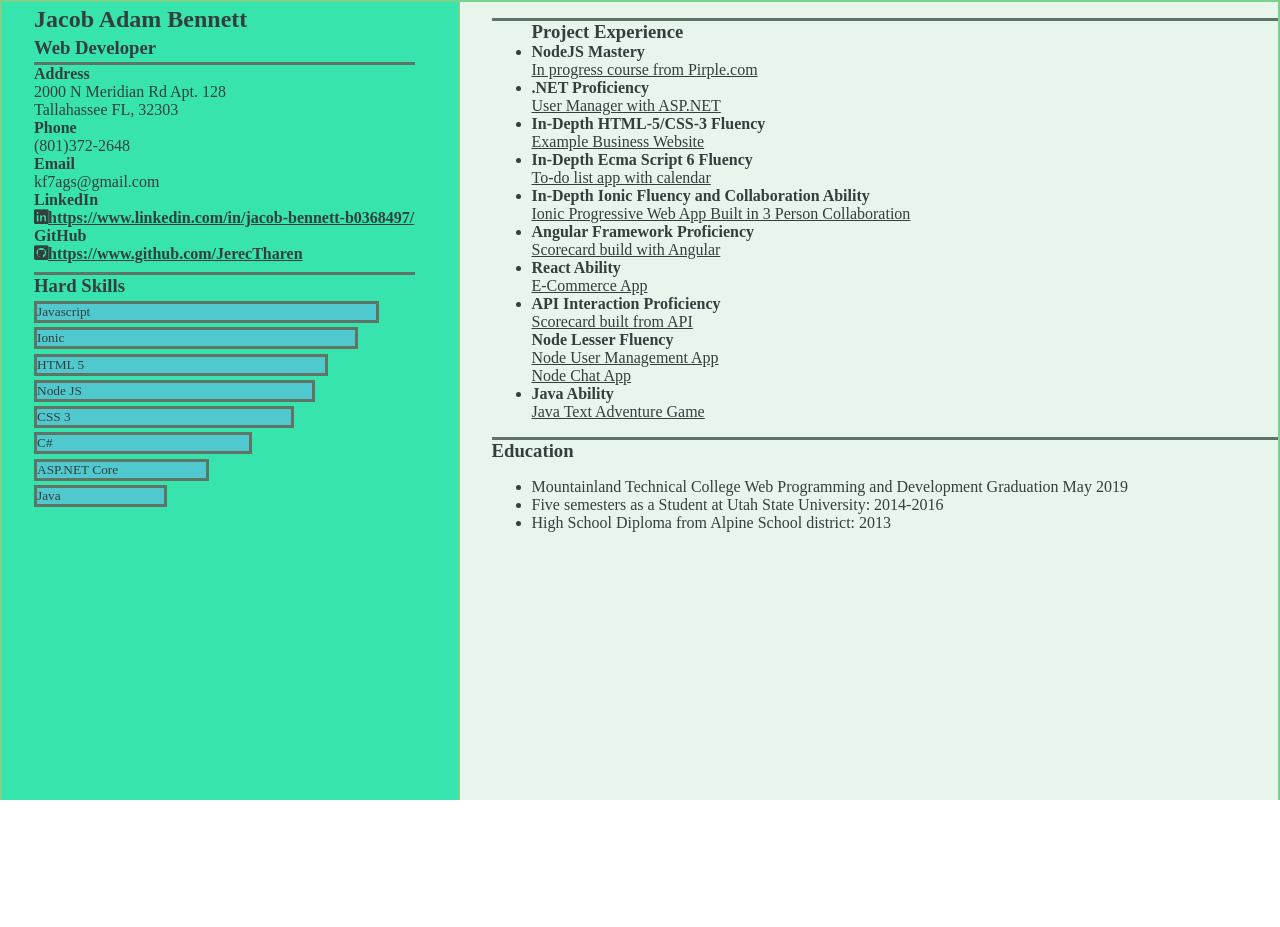
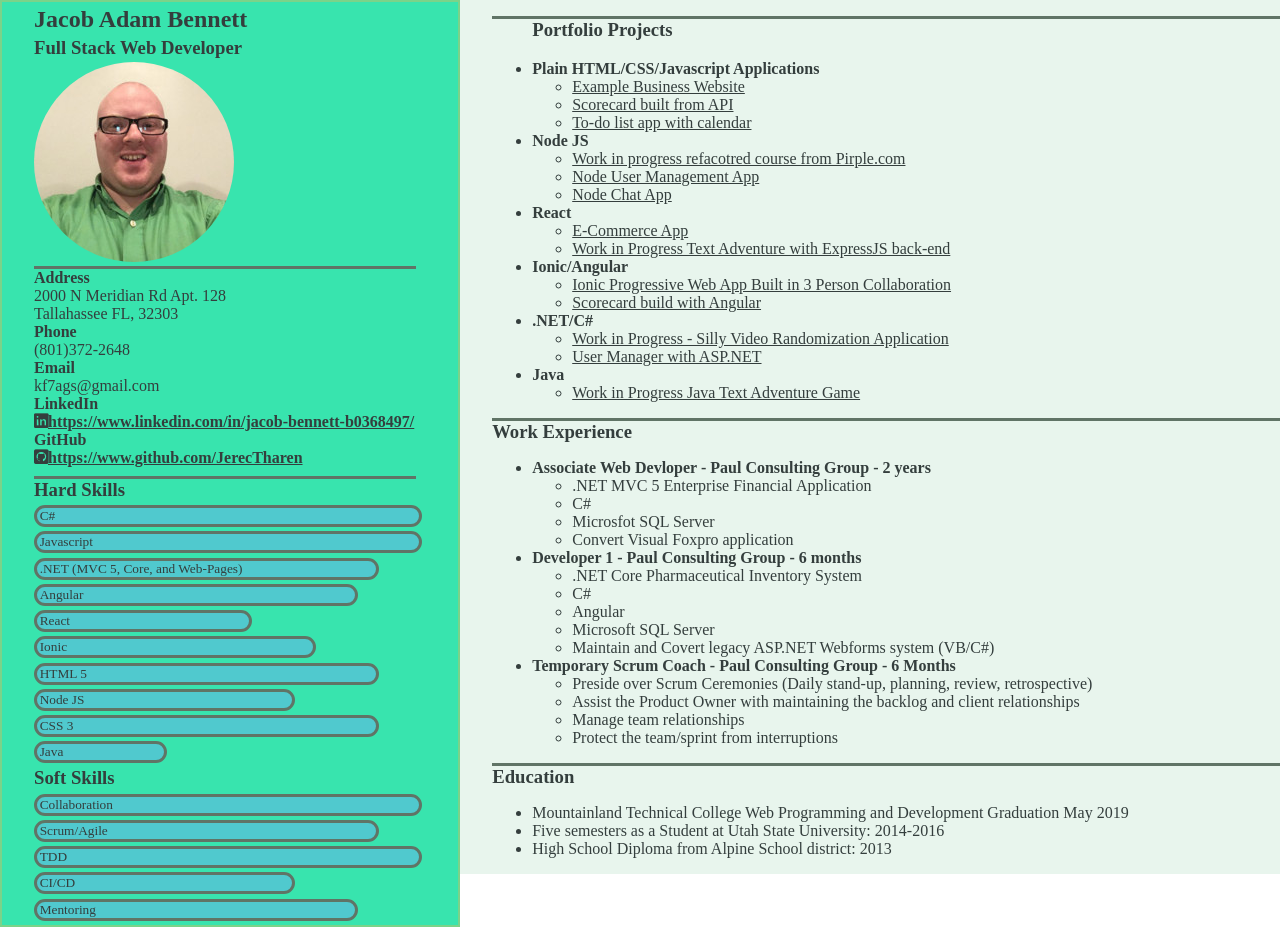
Before and after one commit to JerecTharen/resume, a plain HTML site: page index.html in a window 1280 px wide. Before the commit the page ends 800 px from the top, so only its background shows below. Drawn offline with Linux system fonts and the light colour scheme.

Commit message:
2021 info update and refactor

```diff
--- a/index.html
+++ b/index.html
@@ -6,6 +6,12 @@
     <link rel="stylesheet" href="https://use.fontawesome.com/releases/v5.7.2/css/all.css" integrity="sha384-fnmOCqbTlWIlj8LyTjo7mOUStjsKC4pOpQbqyi7RrhN7udi9RwhKkMHpvLbHG9Sr" crossorigin="anonymous">
     <link rel="stylesheet" type="text/css" href="./style.css">
 
+    <!--
+        FA Icons or other icons to use:
+        <i class="fab fa-angular"></i>
+        <img src="./Icons/nodejs-new-pantone-black.ai" />
+        <img src="c-sharp-c-seeklogo.com.svg" />
+    -->
 </head>
 <body>
 
@@ -14,7 +20,8 @@
             <div id="contactInfo">
                 <div id="topInfo">
                     <h2>Jacob Adam Bennett</h2>
-                    <h3>Web Developer</h3>
+                    <h3>Full Stack Web Developer</h3>
+                    <img class="profilePic" src="./profilePic.jpeg" alt="Profile picture" />
                 </div> <!-- end of top info -->
 
                 <div id="bottomInfo">
@@ -36,31 +43,56 @@
 
                 <div id="hardSkills">
                     <h3>Hard Skills</h3>
-                    <div class="skillBar javascript">
+                    <div class="skillBar skill9">
+                        <p>C#</p>
+                    </div>
+                    <div class="skillBar skill9">
                         <p>Javascript</p>
                     </div>
-                    <div class="skillBar ionic">
+                    <div class="skillBar skill8">
+                        <p>.NET (MVC 5, Core, and Web-Pages)</p>
+                    </div>
+                    <div class="skillBar skill7_5">
+                        <p>Angular</p>
+                    </div>
+                    <div class="skillBar skill5">
+                        <p>React</p>
+                    </div>
+                    <div class="skillBar skill6_5">
                         <p>Ionic</p>
                     </div>
-                    <div class="skillBar html">
+                    <div class="skillBar skill8">
                         <p>HTML 5</p>
                     </div>
-                    <div class="skillBar nodejs">
+                    <div class="skillBar skill6">
                         <p>Node JS</p>
                     </div>
-                    <div class="skillBar css">
+                    <div class="skillBar skill8">
                         <p>CSS 3</p>
-                    </div>
-                    <div class="skillBar cSharp">
-                        <p>C#</p>
-                    </div>
-                    <div class="skillBar aspNetCore">
-                        <p>ASP.NET Core</p>
                     </div>
                     <div class="skillBar java">
                         <p>Java</p>
                     </div>
                 </div><!-- end of hard skills -->
+
+                <div id="softSkills">
+                    <h3>Soft Skills</h3>
+                    <div class="skillBar skill9">
+                        <p>Collaboration</p>
+                    </div>
+                    <div class="skillBar skill8">
+                        <p>Scrum/Agile</p>
+                    </div>
+                    <div class="skillBar skill9">
+                        <p>TDD</p>
+                    </div>
+                    <div class="skillBar skill6">
+                        <p>CI/CD</p>
+                    </div>
+                    <div class="skillBar skill7_5">
+                        <p>Mentoring</p>
+                    </div>
+                </div><!-- end of soft skills -->
             </div> <!-- end of skills -->
         </div> <!-- end of sidebar -->
 
@@ -68,51 +100,87 @@
         <div id="mainContent">
 
             <ul id="experience">
-                <h3>Project Experience</h3>
-                <li id="expNodeJsLowLevel">
-                    <h4>NodeJS Mastery</h4>
-                    <a target="_blank" href="https://github.com/JerecTharen/PirpleJS">In progress course from Pirple.com</a>
+                <h3>Portfolio Projects</h3>
+                <li id="expAPI" class="columnLinks">
+                    <h4>Plain HTML/CSS/Javascript Applications</h4>
+                    <ul class="subProjList">
+                        <li><a target="_blank" href="http://jacobbennett.me/Project1">Example Business Website</a></li>
+                        <li><a target="_blank" href="http://jacobbennett.me/Project3">Scorecard built from API</a></li>
+                        <li><a target="_blank" href="http://jacobbennett.me/Project2">To-do list app with calendar</a></li>
+                    </ul>
                 </li>
-                <li id="expDotNET">
-                    <h4>.NET Proficiency</h4>
-                    <a target="_blank" href="https://github.com/JerecTharen/Project7ASP/">User Manager with ASP.NET</a>
+                <li id="expNode" class="columnLinks">
+                    <h4>Node JS</h4>
+                    <ul class="subProjList">
+                        <li><a target="_blank" href="https://github.com/JerecTharen/PirpleJS">Work in progress refacotred course from Pirple.com</a></li>
+                        <li><a target="_blank" href="https://github.com/JerecTharen/Project6">Node User Management App</a></li>
+                        <li><a target="_blank" href="https://github.com/JerecTharen/MTECH-Chat-Command">Node Chat App</a></li>
+                    </ul>
                 </li>
-                <li id="expHtml">
-                    <h4>In-Depth HTML-5/CSS-3 Fluency</h4>
-                    <a target="_blank" href="http://jacobbennett.me/Project1">Example Business Website</a>
+                <li id="expReact" class="columnLinks">
+                    <h4>React</h4>
+                    <ul class="subProjList">
+                        <li><a target="_blank" href="http://jacobbennett.me/Project8">E-Commerce App</a></li>
+                        <li><a target="_blank" href="https://github.com/JerecTharen/techmaster8">Work in Progress Text Adventure with ExpressJS back-end</a></li>
+                    </ul>
                 </li>
-                <li id="expJS">
-                    <h4>In-Depth Ecma Script 6 Fluency</h4>
-                    <a target="_blank" href="http://jacobbennett.me/Project2">To-do list app with calendar</a>
+                <li id="expIonic" class="columnLinks">
+                    <h4>Ionic/Angular</h4>
+                    <ul class="subProjList">
+                        <li><a target="_blank" href="https://movieapi-88577.firebaseapp.com/search">Ionic Progressive Web App Built in 3 Person Collaboration</a></li>
+                        <li><a target="_blank" href="https://gold-golf-scorecard.firebaseapp.com/">Scorecard build with Angular</a></li>
+                    </ul>
                 </li>
-                <li id="expIonic">
-                    <h4>In-Depth Ionic Fluency and Collaboration Ability</h4>
-                    <a target="_blank" href="https://movieapi-88577.firebaseapp.com/search">Ionic Progressive Web App Built in 3 Person Collaboration</a>
-                </li>
-                <li id="expAngular">
-                    <h4>Angular Framework Proficiency</h4>
-                    <a target="_blank" href="https://gold-golf-scorecard.firebaseapp.com/">Scorecard build with Angular</a>
-                </li>
-                <li id="expReact">
-                    <h4>React Ability</h4>
-                    <a target="_blank" href="http://jacobbennett.me/Project8">E-Commerce App</a>
-                </li>
-                <li id="expAPI">
-                    <h4>API Interaction Proficiency</h4>
-                    <a target="_blank" href="http://jacobbennett.me/Project3">Scorecard built from API</a>
-                </li>
-                <li id="expNode">
-                    <h4>Node Lesser Fluency</h4>
-                    <a target="_blank" href="https://github.com/JerecTharen/Project6">Node User Management App</a>
-                    <a target="_blank" href="https://github.com/JerecTharen/MTECH-Chat-Command">Node Chat App</a>
+                <li id="expDotNET" class="columnLinks">
+                    <h4>.NET/C#</h4>
+                    <ul class="subProjList">
+                        <li><a target="_blank" href="https://github.com/JerecTharen/VidReleaserMeme">Work in Progress - Silly Video Randomization Application</a></li>
+                        <li><a target="_blank" href="https://github.com/JerecTharen/Project7ASP/">User Manager with ASP.NET</a></li>
+                    </ul>
                 </li>
                 <li id="expJava">
-                    <h4>Java Ability</h4>
-                    <a target="_blank" href="https://github.com/JerecTharen/JavaAdventure">Java Text Adventure Game</a>
+                    <h4>Java</h4>
+                    <ul class="subProjList">
+                        <li><a target="_blank" href="https://github.com/JerecTharen/JavaAdventure">Work in Progress Java Text Adventure Game</a></li>
+                    </ul>
                 </li>
             </ul> <!-- end of experience -->
 
-            <div id="education">
+            <div id="workExperience" class="topSep">
+                <h3>Work Experience</h3>
+                <ul class="workList">
+                    <li>
+                        <h4>Associate Web Devloper - Paul Consulting Group - 2 years</h4>
+                        <ul class="jobDescList">
+                            <li>.NET MVC 5 Enterprise Financial Application</li>
+                            <li>C#</li>
+                            <li>Microsfot SQL Server</li>
+                            <li>Convert Visual Foxpro application</li>
+                        </ul>
+                    </li>
+                    <li>
+                        <h4>Developer 1 - Paul Consulting Group - 6 months</h4>
+                        <ul class="jobDescList">
+                            <li>.NET Core Pharmaceutical Inventory System</li>
+                            <li>C#</li>
+                            <li>Angular</li>
+                            <li>Microsoft SQL Server</li>
+                            <li>Maintain and Covert legacy ASP.NET Webforms system (VB/C#)</li>
+                        </ul>
+                    </li>
+                    <li>
+                        <h4>Temporary Scrum Coach - Paul Consulting Group - 6 Months</h4>
+                        <ul class="jobDescList">
+                            <li>Preside over Scrum Ceremonies (Daily stand-up, planning, review, retrospective)</li>
+                            <li>Assist the Product Owner with maintaining the backlog and client relationships</li>
+                            <li>Manage team relationships</li>
+                            <li>Protect the team/sprint from interruptions</li>
+                        </ul>
+                    </li>
+                </ul>
+            </div><!-- end of work experience -->
+
+            <div id="education" class="topSep">
                 <h3>Education</h3>
                 <ul>
                     <li>Mountainland Technical College Web Programming and Development Graduation May 2019</li>
@@ -120,6 +188,7 @@
                     <li>High School Diploma from Alpine School district: 2013</li>
                 </ul>
             </div><!-- end of education -->
+
         </div> <!-- end of main content -->
     </div> <!-- end of contains all -->
 
--- a/style.css
+++ b/style.css
@@ -3,12 +3,10 @@ body{
     margin: 0;
     padding: 0;
     width: 100%;
-    height: 100%;
     color: #343E3D;
 }
 html{
     width: 100%;
-    height: 100%;
 }
 
 a{
@@ -30,7 +28,6 @@ a:hover{
     display: flex;
     justify-content: space-between;
     width: 100%;
-    height: 100%;
     overflow: hidden;
 }
 
@@ -38,7 +35,6 @@ a:hover{
 #sidePanel{
     padding-left: 2.5%;
     width: 35%;
-    height: 100%;
     background-color: #38E4AE;
     border: solid 2px #7BD389;
 }
@@ -65,52 +61,51 @@ a:hover{
     width: 80%;
     border: solid 3px #607466;
     margin: 1% 0;
+    border-radius: 15px;
 }
 .skillBar p{
     margin: 0;
     font-size: smaller;
+    padding-left: .2em;
 }
-.collaboration{
+.skill9{
+    width: 90%;
+}
+.collaboration, .skill8, .javascript{
     width: 80%;
 }
-.Persistence{
+.Persistence, .skill7{
     width: 70%;
 }
-.selfMotivation{
+.selfMotivation, .skill6_5, .nodejs{
     width: 65%;
 }
-.javascript{
-    width: 80%;
-}
-.ionic{
+.ionic, .skill7_5{
     width: 75%;
 }
-.html{
+.html, .skill6_8{
     width: 68%;
 }
-.nodejs{
-    width: 65%;
-}
-.css{
+.css, .skill6{
     width: 60%;
 }
-.java{
+.java, .skill3{
     width: 30%;
 }
-.cSharp{
+.cSharp, .skill5{
     width: 50%;
 }
-.aspNetCore{
+.aspNetCore, .skil4{
     width: 40%;
+}
+.profilePic{
+    border-radius: 50%;
 }
 
 
 /* beginning of main content */
 #mainContent{
     padding-left: 2.5%;
-    border-right: solid 2px #7BD389;
-    border-top: solid 2px #7BD389;
-    border-bottom: solid 2px #7BD389;
     width: 65%;
     height: 100%;
     background-color: #E8F5ED;
@@ -125,13 +120,9 @@ a:hover{
 #experience a{
     font-weight: normal;
 }
-#education{
+#experience > h3{
+    margin-bottom: 1em;
+}
+.topSep{
     border-top: solid 3px #607466;
 }
-#goals{
-    border-top: solid 3px #607466;
-}
-#expNode{
-    display: flex;
-    flex-direction: column;
-}
```
Also changed, not shown: Icons/c-sharp-c-seeklogo.com.svg (added), profilePic.jpeg (added), 1 other file.
